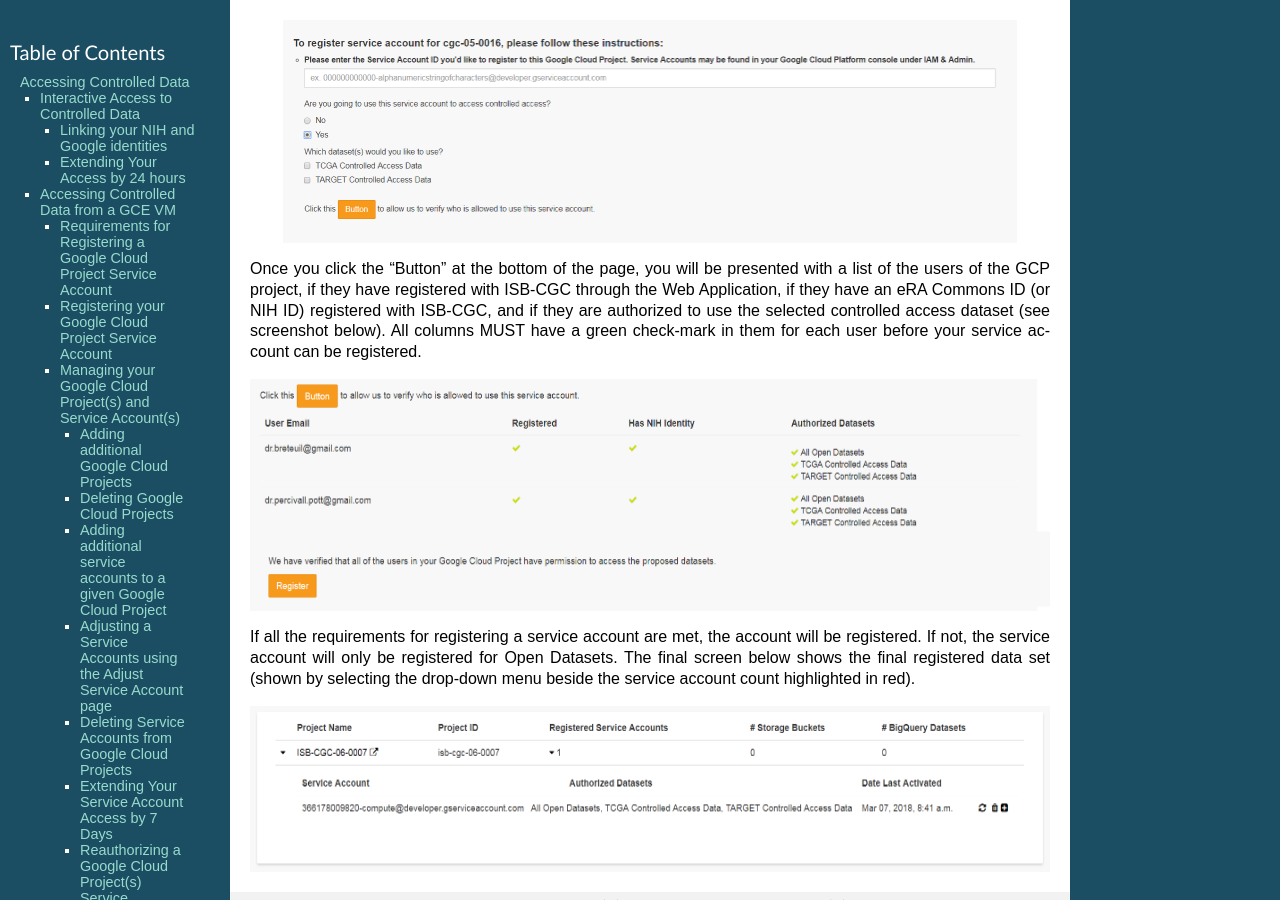
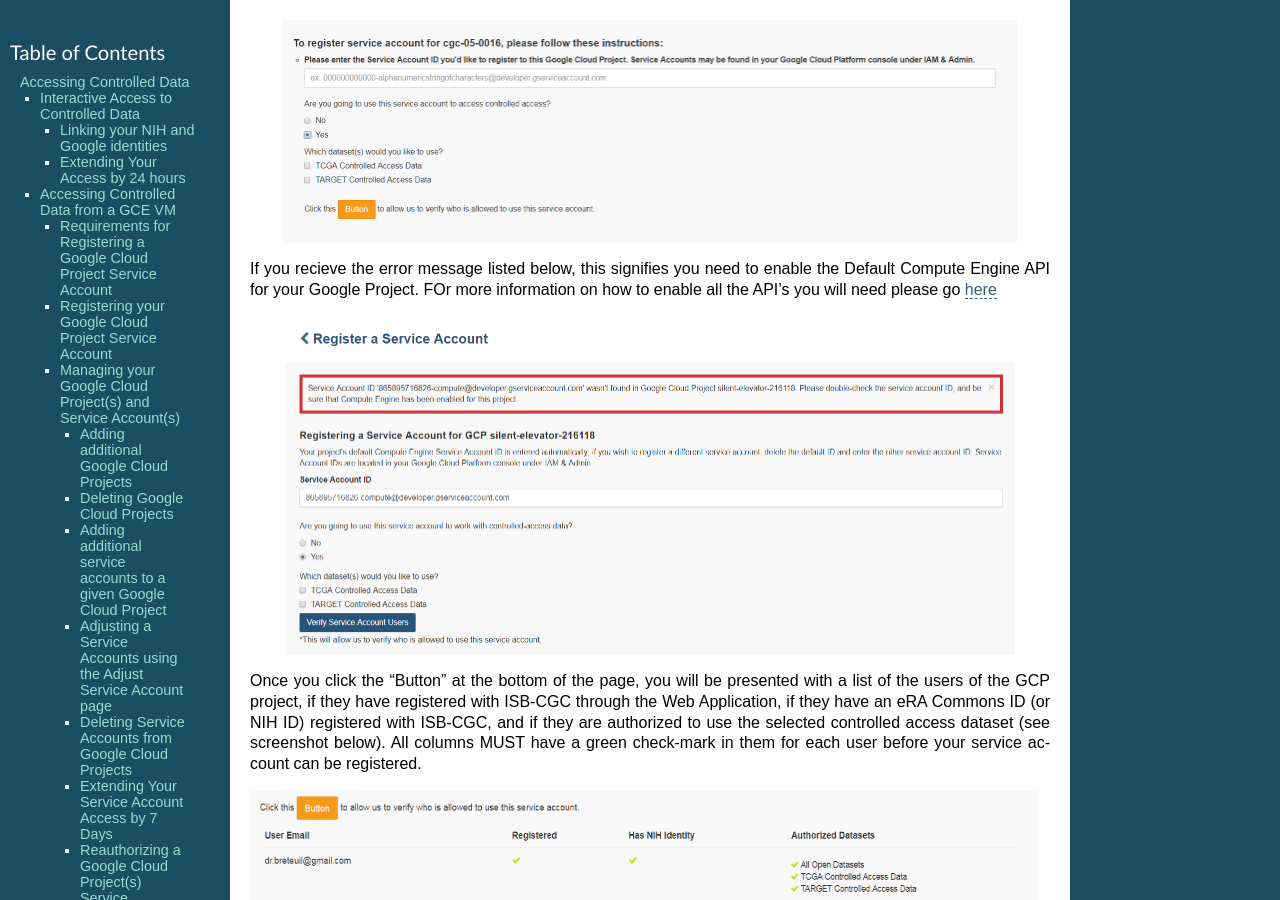
Before and after one commit to isb-cgc/readthedocs, a Sphinx documentation site: the page built from docs/source/sections/webapp/Gaining-Access-To-Contolled-Access-Data.rst, in a window 1280 px wide and 900 px high, scrolled down 8755 px. Built offline with Sphinx 7.4.7, drawn with Linux system fonts in a browser that asks for light colours; pages that are not in the unit, such as notebooks, are missing from menus.

Commit message:
compute engine error added again

```diff
--- a/docs/source/sections/webapp/Gaining-Access-To-Contolled-Access-Data.rst
+++ b/docs/source/sections/webapp/Gaining-Access-To-Contolled-Access-Data.rst
@@ -217,6 +217,12 @@ Select "Register Service Account" from the drop down menu on the left of the GCP
    :scale: 50
    :align: center
 
+If you recieve the error message listed below, this signifies you need to enable the Default Compute Engine API for your Google Project.  FOr more information on how to enable all the API's you will need please go `here <https://isb-cancer-genomics-cloud.readthedocs.io/en/latest/sections/DIYWorkshop.html#enabling-required-google-apis>`_
+
+
+.. image:: EnableComputeEngineError.PNG
+   :scale: 50
+   :align: center
 
 Once you click the "Button" at the bottom of the page, you will be presented with a list of the users of the GCP project, if they have registered with ISB-CGC through the Web Application, if they have an eRA Commons ID (or NIH ID) registered with ISB-CGC, and if they are authorized to use the selected controlled access dataset (see screenshot below).  All columns MUST have a green check-mark in them for each user before your service account can be registered.
 
```
